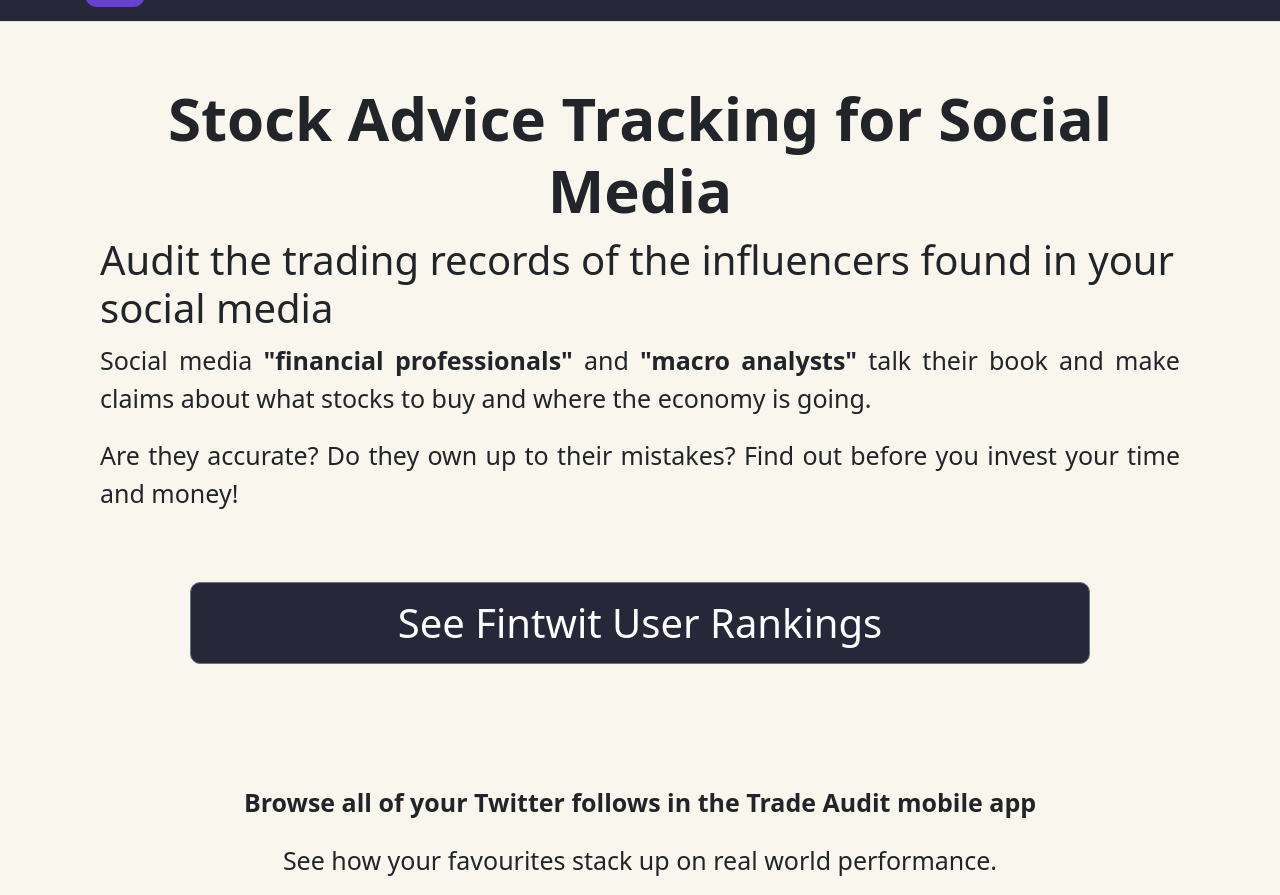
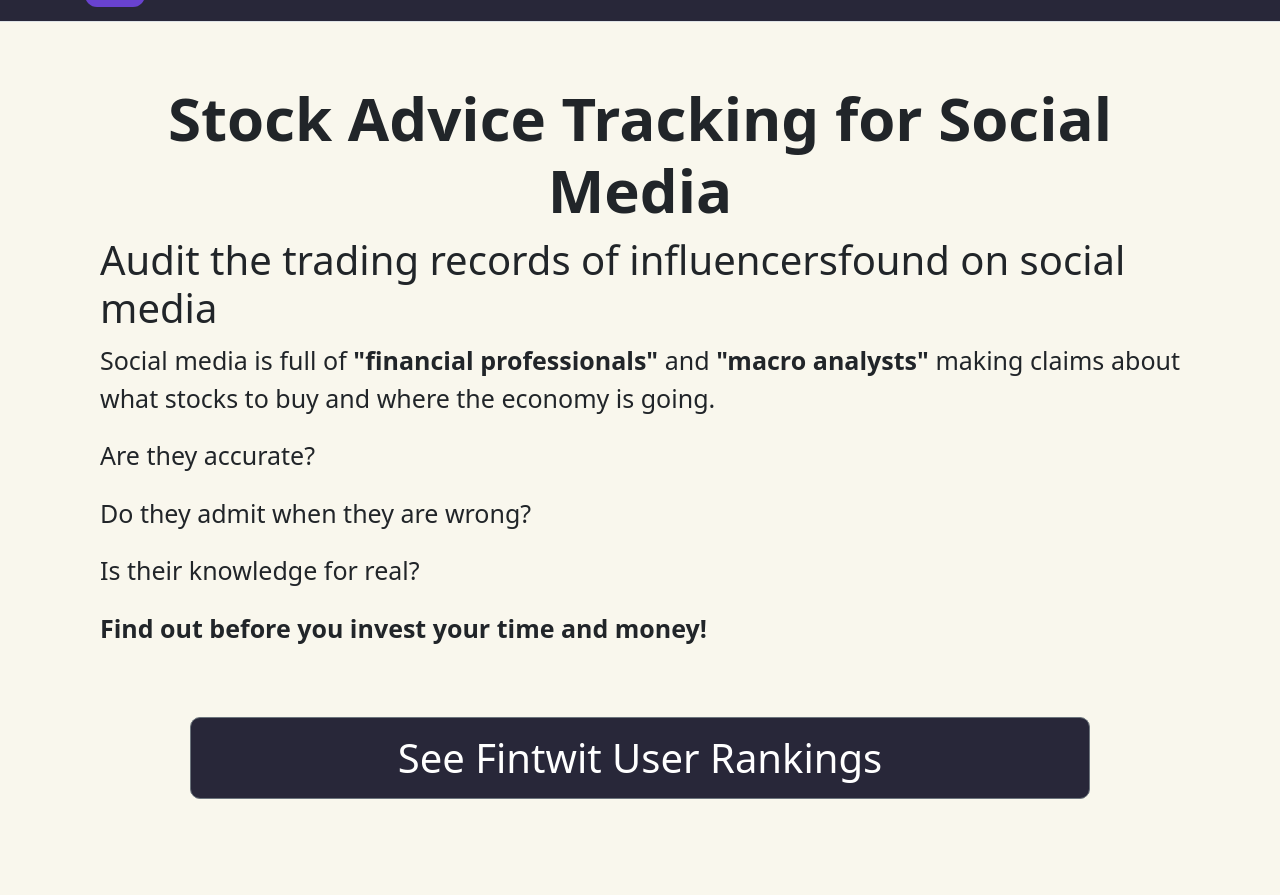
Before and after one commit to stevenrskelton/tradeaudit.app, a Jekyll site: the page built from index.html, in a window 1280 px wide, cut to the strip 74-969 px from the top of the page. Built offline with Jekyll 4.4.1, drawn with Linux system fonts in a browser that asks for light colours.

Commit message:
Update index.html

```diff
--- a/index.html
+++ b/index.html
@@ -7,16 +7,17 @@
 ---
 
 <h1 class="display-5 fw-bold text-center">Stock Advice Tracking for Social Media</h1>
-<h2>Audit the trading records of the influencers found in your social media</h2>
+<h2>Audit the trading records of influencersfound on social media</h2>
 
 <span class="lead mb-4" style="text-align:justify;text-justify:inter-word;">
   <p>
-  Social media <span class="fw-bold">"financial professionals"</span> and <span class="fw-bold">"macro analysts"</span>
-  talk their book and make claims about what stocks to buy and where the economy is going.
+  Social media is full of <span class="fw-bold">"financial professionals"</span> and <span class="fw-bold">"macro analysts"</span>
+  making claims about what stocks to buy and where the economy is going.
   </p>
-  <p>
-  Are they accurate? Do they own up to their mistakes?  Find out before you invest your time and money!
-  </p>
+  <p>Are they accurate?</p>
+  <p>Do they admit when they are wrong?</p>
+  <p>Is their knowledge for real?</p>
+  <p><span class="fw-bold">Find out before you invest your time and money!</span></p>
 </span>
 
 <script type="module">
```
